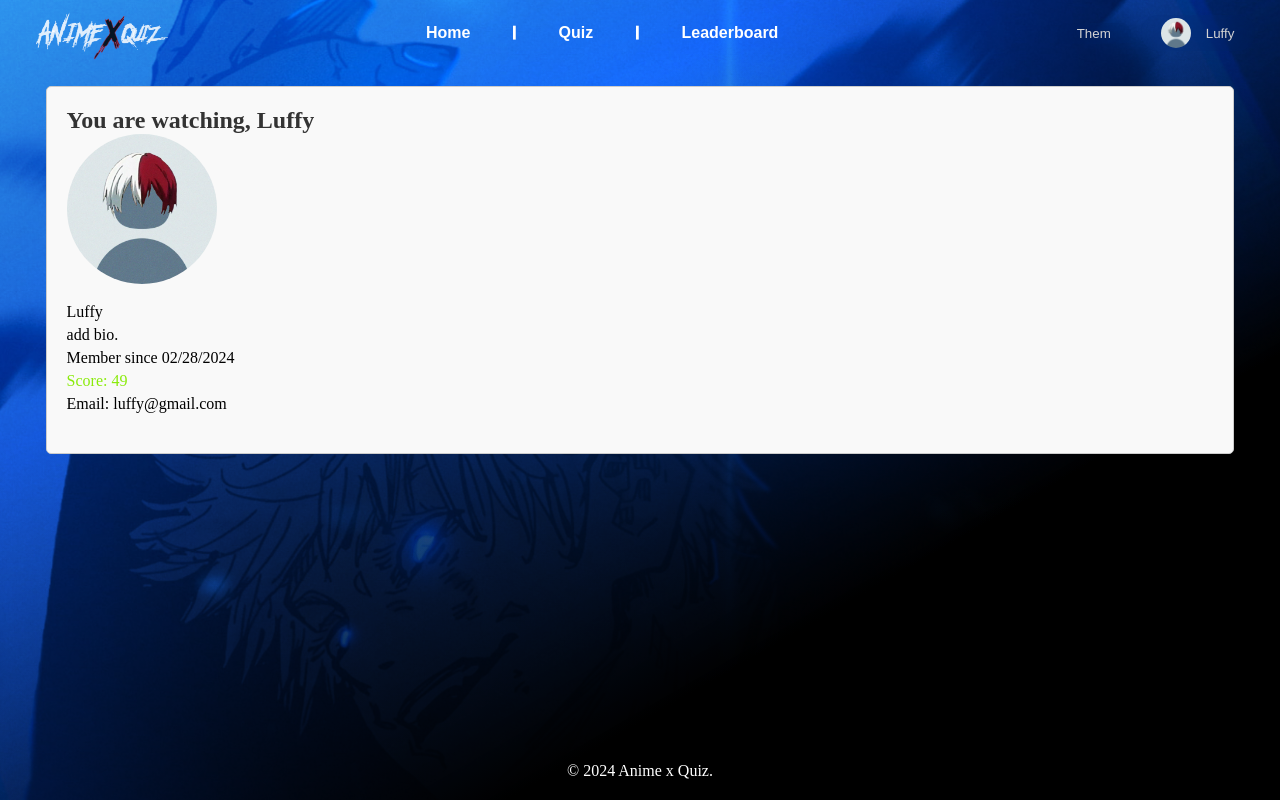
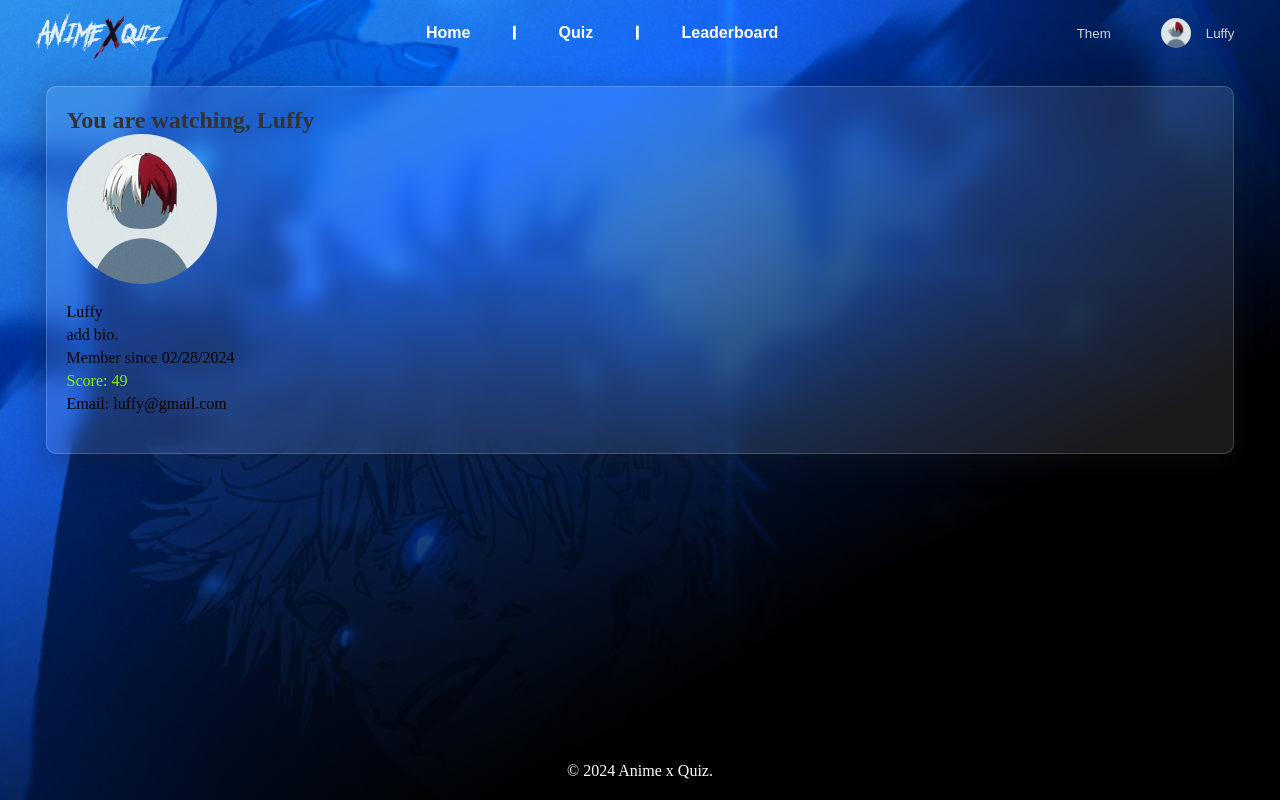
Before and after one commit to Loubna-ALFIDI/project_mvp, a Flask app: page /user/1 in a window 1280 px wide. Run offline with Flask 3, Linux system fonts and the light colour scheme; a user stored in the database is signed in; data comes from the database, SQL or seed files in the repository; parts of the project's set-up code (start-up, migrations or seed data) failed here and were passed over.

Commit message:
the ultimate pfp fixes!!

```diff
--- a/project_mvp/Aquiz/routes.py
+++ b/project_mvp/Aquiz/routes.py
@@ -200,7 +200,11 @@ def account():
         form.username.data = current_user.username
         form.email.data = current_user.email
         form.bio.data = current_user.profile.bio
-    image_file = url_for('static', filename='images/' + current_user.profile.avatar)
+    if 'static/' not in current_user.profile.avatar:
+        image_file = url_for('static', filename='images/' + current_user.profile.avatar)
+    else:
+        image_file = '/' + current_user.profile.avatar
+    print(current_user.profile.avatar)
     print(image_file)
     total_score = get_total_score()
     return render_template('account.html', title='Account',
--- a/project_mvp/Aquiz/static/styles/profilestyle.css
+++ b/project_mvp/Aquiz/static/styles/profilestyle.css
@@ -1,9 +1,12 @@
 .profile-page {
     margin: 20px;
     padding: 20px;
-    border: 1px solid #ccc;
-    border-radius: 5px;
-    background-color: #f9f9f9;
+    background: rgba( 255, 255, 255, 0.1 );
+    box-shadow: 0 8px 32px 0 rgba(27, 27, 27, 0.37);
+    backdrop-filter: blur( 10px );
+    -webkit-backdrop-filter: blur( 10px );
+    border-radius: 10px;
+    border: 1px solid rgba( 255, 255, 255, 0.18 );
 }
 
 .profile-page h2 {
```
